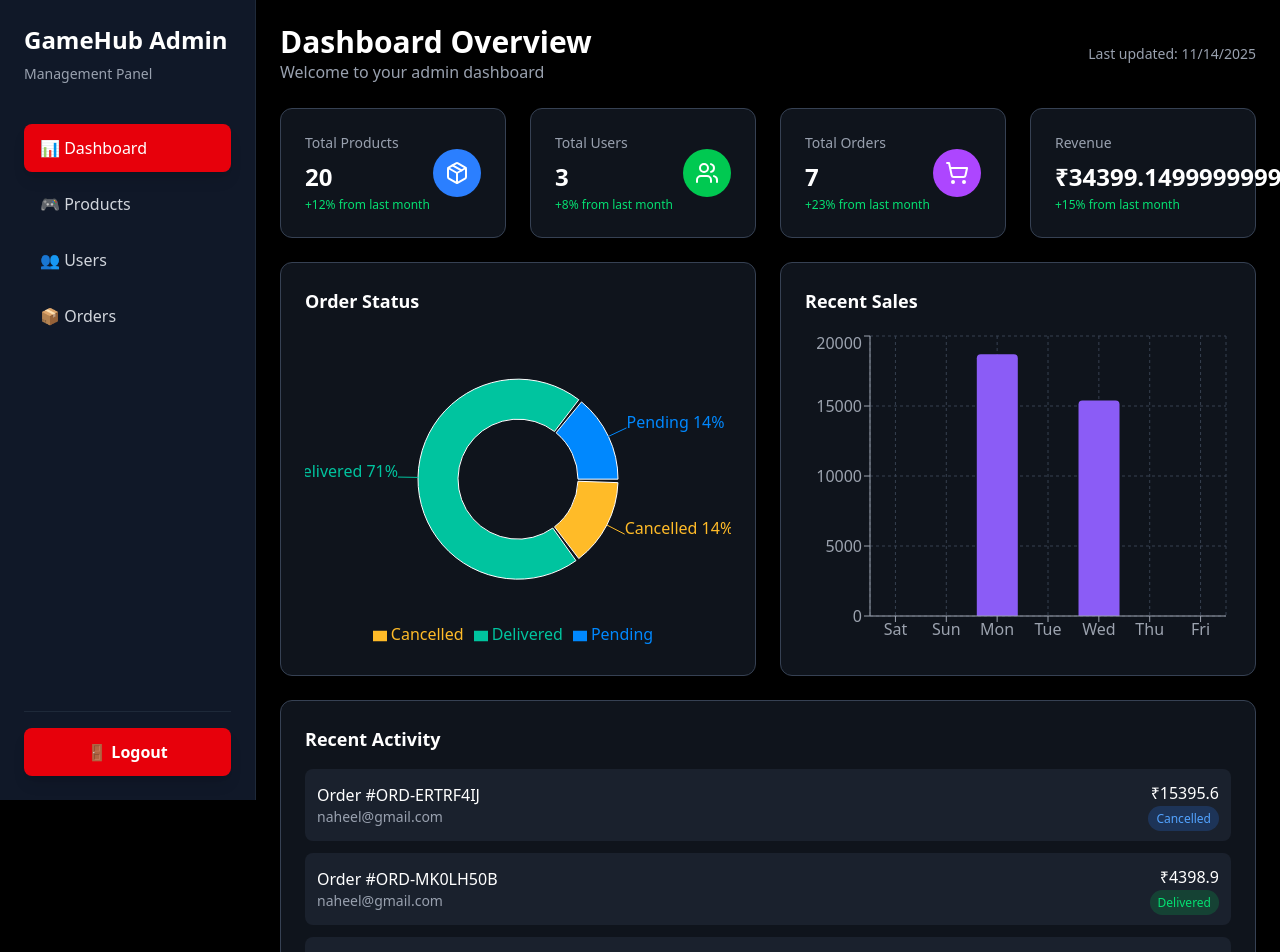
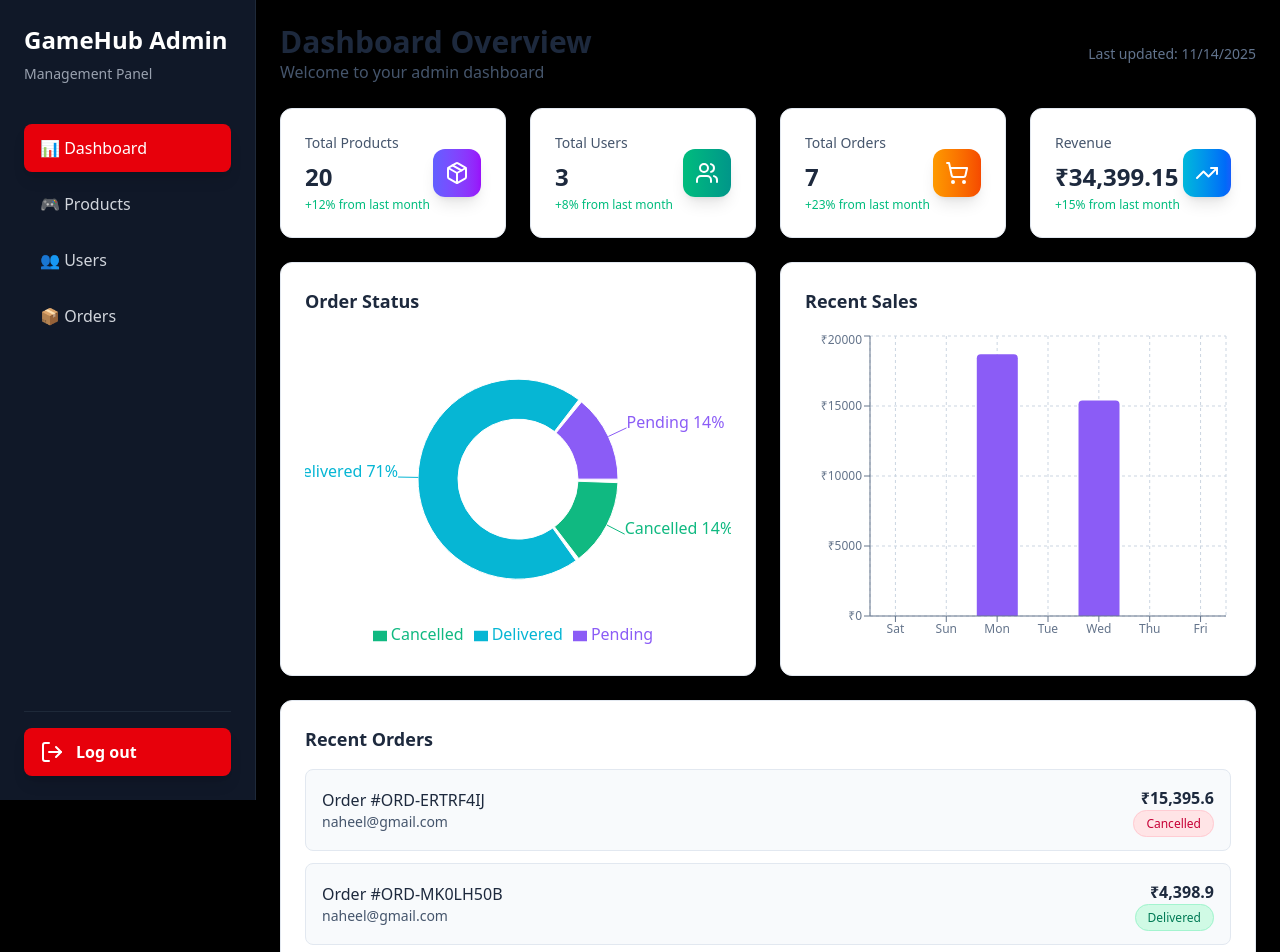
Before and after one commit to naheel0/gamehub, a React (Vite) app in the folder project/: page /admin in a window 1280 px wide. Shown: the top 952 px of the page. Built offline with nearby package versions, Linux system fonts and the light colour scheme; data requests are answered from the project's data file; sample sign-in values are in the browser's storage.

Commit message:
Local changes

```diff
--- a/project/src/pages/Admin/AdminDashboard.jsx
+++ b/project/src/pages/Admin/AdminDashboard.jsx
@@ -1,6 +1,7 @@
 import { Menu, X } from "lucide-react";
 import { useState } from "react";
 import { NavLink, useNavigate, Outlet } from "react-router-dom";
+import { FiLogOut } from 'react-icons/fi';
 
 export default function AdminDashboard() {
   const [isOpen, setIsOpen] = useState(false);
@@ -105,9 +106,9 @@ export default function AdminDashboard() {
         <div className="border-t border-gray-800 pt-4">
           <button
             onClick={handleLogout}
-            className="w-full px-4 py-3 rounded-lg bg-red-600 text-white font-semibold hover:bg-red-700 focus:outline-none focus:ring-2 focus:ring-red-500 focus:ring-offset-2 focus:ring-offset-gray-900 transition duration-300 shadow-lg"
+            className="w-full px-4 py-3 rounded-lg bg-red-600 text-white font-semibold hover:bg-red-700 focus:outline-none focus:ring-2 focus:ring-red-500 focus:ring-offset-2 focus:ring-offset-gray-900 shadow-lg transition duration-300 transform hover:scale-105"
           >
-            🚪 Logout
+             <div className="flex flex-row gap-3 "><FiLogOut  size={24} /> Log out</div>
           </button>
         </div>
       </aside>
--- a/project/src/pages/Admin/AdminHome.jsx
+++ b/project/src/pages/Admin/AdminHome.jsx
@@ -1,7 +1,6 @@
 import {
   PieChart, Pie, Cell, Tooltip, ResponsiveContainer, Legend,
-  BarChart, Bar, XAxis, YAxis, CartesianGrid,
-  LineChart, Line
+  BarChart, Bar, XAxis, YAxis, CartesianGrid
 } from "recharts";
 // eslint-disable-next-line no-unused-vars
 import { motion } from "framer-motion";
@@ -17,29 +16,29 @@ export default function AdminHome() {
       title: "Total Products",
       value: products.length,
       icon: Package,
-      color: "bg-blue-500",
-      change: "+12%"
+      change: "+12%",
+      color: "from-indigo-500 to-purple-600"
     },
     {
       title: "Total Users",
       value: users.length,
       icon: Users,
-      color: "bg-green-500",
-      change: "+8%"
+      change: "+8%",
+      color: "from-emerald-500 to-teal-600"
     },
     {
       title: "Total Orders",
       value: orders.length,
       icon: ShoppingCart,
-      color: "bg-purple-500",
-      change: "+23%"
+      change: "+23%",
+      color: "from-amber-500 to-orange-600"
     },
     {
       title: "Revenue",
-      value: `₹${orders.reduce((sum, order) => sum + (order.total || 0), 0)}`,
+      value: `₹${orders.reduce((sum, order) => sum + (order.total || 0), 0).toLocaleString()}`,
       icon: TrendingUp,
-      color: "bg-orange-500",
-      change: "+15%"
+      change: "+15%",
+      color: "from-cyan-500 to-blue-600"
     }
   ];
 
@@ -55,7 +54,8 @@ export default function AdminHome() {
     value: orderStatusData[status]
   }));
 
-  const COLORS = ["#0088FE", "#00C49F", "#FFBB28", "#FF8042"];
+  // Modern color palette
+  const CHART_COLORS = ["#8b5cf6", "#06b6d4", "#10b981", "#f59e0b", "#ef4444"];
 
   // Sales Data for Bar Chart (Last 7 days)
   const salesData = Array.from({ length: 7 }, (_, i) => {
@@ -71,6 +71,9 @@ export default function AdminHome() {
     };
   }).reverse();
 
+  // Recent orders for activity section
+  const recentOrders = orders.slice(-5).reverse();
+
   return (
     <div className="space-y-6">
       {/* Header */}
@@ -80,10 +83,10 @@ export default function AdminHome() {
         className="flex justify-between items-center"
       >
         <div>
-          <h1 className="text-3xl font-bold text-white">Dashboard Overview</h1>
-          <p className="text-gray-400">Welcome to your admin dashboard</p>
+          <h1 className="text-3xl font-bold text-slate-800 dark:text-white">Dashboard Overview</h1>
+          <p className="text-slate-600 dark:text-slate-300">Welcome to your admin dashboard</p>
         </div>
-        <div className="text-sm text-gray-400">
+        <div className="text-sm text-slate-500 dark:text-slate-400">
           Last updated: {new Date().toLocaleDateString()}
         </div>
       </motion.div>
@@ -96,15 +99,15 @@ export default function AdminHome() {
             initial={{ opacity: 0, y: 20 }}
             animate={{ opacity: 1, y: 0 }}
             transition={{ delay: index * 0.1 }}
-            className="bg-gray-800/50 backdrop-blur-lg border border-gray-700 rounded-xl p-6"
+            className="bg-white dark:bg-slate-800 p-6 rounded-xl shadow-sm border border-slate-200 dark:border-slate-700"
           >
             <div className="flex items-center justify-between">
               <div>
-                <p className="text-gray-400 text-sm">{stat.title}</p>
-                <p className="text-2xl font-bold text-white mt-2">{stat.value}</p>
-                <p className="text-green-400 text-xs mt-1">{stat.change} from last month</p>
+                <p className="text-slate-600 dark:text-slate-300 text-sm">{stat.title}</p>
+                <p className="text-2xl font-bold text-slate-800 dark:text-white mt-2">{stat.value}</p>
+                <p className="text-emerald-500 text-xs mt-1">{stat.change} from last month</p>
               </div>
-              <div className={`p-3 rounded-full ${stat.color}`}>
+              <div className={`p-3 rounded-xl bg-gradient-to-r ${stat.color} shadow-lg`}>
                 <stat.icon className="w-6 h-6 text-white" />
               </div>
             </div>
@@ -118,9 +121,9 @@ export default function AdminHome() {
         <motion.div
           initial={{ opacity: 0, scale: 0.95 }}
           animate={{ opacity: 1, scale: 1 }}
-          className="bg-gray-800/50 backdrop-blur-lg border border-gray-700 rounded-xl p-6"
+          className="bg-white dark:bg-slate-800 p-6 rounded-xl shadow-sm border border-slate-200 dark:border-slate-700"
         >
-          <h3 className="text-lg font-semibold text-white mb-4">Order Status</h3>
+          <h3 className="text-lg font-semibold text-slate-800 dark:text-white mb-4">Order Status</h3>
           {pieChartData.length > 0 ? (
             <div className="h-80">
               <ResponsiveContainer width="100%" height="100%">
@@ -138,16 +141,26 @@ export default function AdminHome() {
                     }
                   >
                     {pieChartData.map((entry, index) => (
-                      <Cell key={`cell-${index}`} fill={COLORS[index % COLORS.length]} />
+                      <Cell
+                        key={`cell-${index}`}
+                        fill={CHART_COLORS[index % CHART_COLORS.length]}
+                      />
                     ))}
                   </Pie>
-                  <Tooltip />
+                  <Tooltip
+                    contentStyle={{
+                      backgroundColor: '#1e293b',
+                      border: '1px solid #334155',
+                      borderRadius: '8px',
+                      color: '#f8fafc'
+                    }}
+                  />
                   <Legend />
                 </PieChart>
               </ResponsiveContainer>
             </div>
           ) : (
-            <div className="h-80 flex items-center justify-center text-gray-400">
+            <div className="h-80 flex items-center justify-center text-slate-500 dark:text-slate-400">
               No order data available
             </div>
           )}
@@ -158,24 +171,37 @@ export default function AdminHome() {
           initial={{ opacity: 0, scale: 0.95 }}
           animate={{ opacity: 1, scale: 1 }}
           transition={{ delay: 0.2 }}
-          className="bg-gray-800/50 backdrop-blur-lg border border-gray-700 rounded-xl p-6"
+          className="bg-white dark:bg-slate-800 p-6 rounded-xl shadow-sm border border-slate-200 dark:border-slate-700"
         >
-          <h3 className="text-lg font-semibold text-white mb-4">Recent Sales</h3>
+          <h3 className="text-lg font-semibold text-slate-800 dark:text-white mb-4">Recent Sales</h3>
           <div className="h-80">
             <ResponsiveContainer width="100%" height="100%">
               <BarChart data={salesData}>
-                <CartesianGrid strokeDasharray="3 3" stroke="#374151" />
-                <XAxis dataKey="day" stroke="#9CA3AF" />
-                <YAxis stroke="#9CA3AF" />
+                <CartesianGrid strokeDasharray="3 3" stroke="#cbd5e1" />
+                <XAxis
+                  dataKey="day"
+                  stroke="#64748b"
+                  fontSize={12}
+                />
+                <YAxis
+                  stroke="#64748b"
+                  fontSize={12}
+                  tickFormatter={(value) => `₹${value}`}
+                />
                 <Tooltip
                   contentStyle={{
-                    backgroundColor: '#1F2937',
-                    border: 'none',
+                    backgroundColor: '#1e293b',
+                    border: '1px solid #334155',
                     borderRadius: '8px',
-                    color: '#FFF'
+                    color: '#f8fafc'
                   }}
+                  formatter={(value) => [`₹${value}`, 'Sales']}
                 />
-                <Bar dataKey="sales" fill="#8B5CF6" radius={[4, 4, 0, 0]} />
+                <Bar
+                  dataKey="sales"
+                  fill="#8b5cf6"
+                  radius={[4, 4, 0, 0]}
+                />
               </BarChart>
             </ResponsiveContainer>
           </div>
@@ -187,28 +213,39 @@ export default function AdminHome() {
         initial={{ opacity: 0, y: 20 }}
         animate={{ opacity: 1, y: 0 }}
         transition={{ delay: 0.3 }}
-        className="bg-gray-800/50 backdrop-blur-lg border border-gray-700 rounded-xl p-6"
+        className="bg-white dark:bg-slate-800 p-6 rounded-xl shadow-sm border border-slate-200 dark:border-slate-700"
       >
-        <h3 className="text-lg font-semibold text-white mb-4">Recent Activity</h3>
+        <h3 className="text-lg font-semibold text-slate-800 dark:text-white mb-4">Recent Orders</h3>
         <div className="space-y-3">
-          {orders.slice(-5).reverse().map((order) => (
-            <div key={order.id} className="flex items-center justify-between p-3 bg-gray-700/30 rounded-lg">
+          {recentOrders.length > 0 ? (
+            recentOrders.map((order) => (
+              <div
+                key={order.id}
+                className="flex items-center justify-between p-4 bg-slate-50 dark:bg-slate-700/50 rounded-lg border border-slate-200 dark:border-slate-600"
+              >
                 <div>
-                <p className="text-white font-medium">Order #{order.orderId}</p>
-                <p className="text-gray-400 text-sm">{order.email}</p>
+                  <p className="text-slate-800 dark:text-white font-medium">Order #{order.orderId}</p>
+                  <p className="text-slate-600 dark:text-slate-300 text-sm">{order.email}</p>
                 </div>
                 <div className="text-right">
-                <p className="text-white">₹{order.total || '0'}</p>
-                <span className={`px-2 py-1 rounded-full text-xs ${
-                  order.status === 'Delivered' ? 'bg-green-500/20 text-green-400' :
-                  order.status === 'Pending' ? 'bg-yellow-500/20 text-yellow-400' :
-                  'bg-blue-500/20 text-blue-400'
+                  <p className="text-slate-800 dark:text-white font-semibold">₹{(order.total || 0).toLocaleString()}</p>
+                  <span className={`px-3 py-1 rounded-full text-xs font-medium ${
+                    order.status === 'Delivered' ? 'bg-emerald-100 dark:bg-emerald-900/30 text-emerald-700 dark:text-emerald-400 border border-emerald-200 dark:border-emerald-800' :
+                    order.status === 'Pending' ? 'bg-amber-100 dark:bg-amber-900/30 text-amber-700 dark:text-amber-400 border border-amber-200 dark:border-amber-800' :
+                    order.status === 'Cancelled' ? 'bg-rose-100 dark:bg-rose-900/30 text-rose-700 dark:text-rose-400 border border-rose-200 dark:border-rose-800' :
+                    'bg-blue-100 dark:bg-blue-900/30 text-blue-700 dark:text-blue-400 border border-blue-200 dark:border-blue-800'
                   }`}>
                     {order.status}
                   </span>
                 </div>
               </div>
-          ))}
+            ))
+          ) : (
+            <div className="text-center py-8 text-slate-500 dark:text-slate-400">
+              <ShoppingCart className="w-12 h-12 mx-auto mb-3 opacity-50" />
+              <p>No recent orders</p>
+            </div>
+          )}
         </div>
       </motion.div>
     </div>
```
Lines whose indentation alone changed are shown as unchanged.
